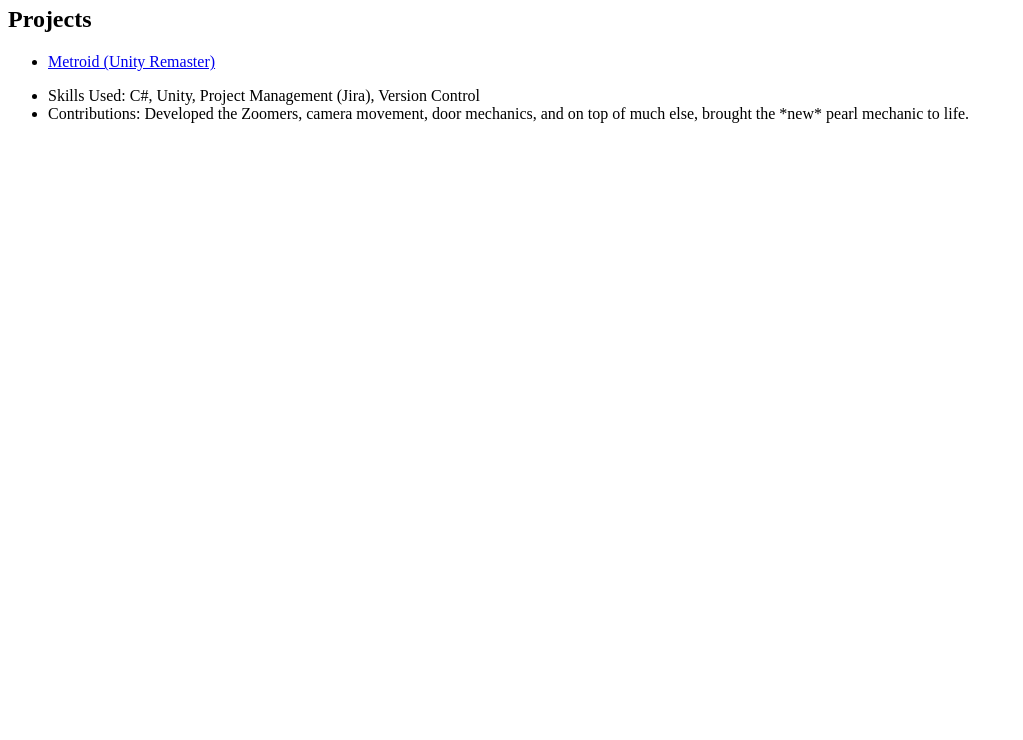
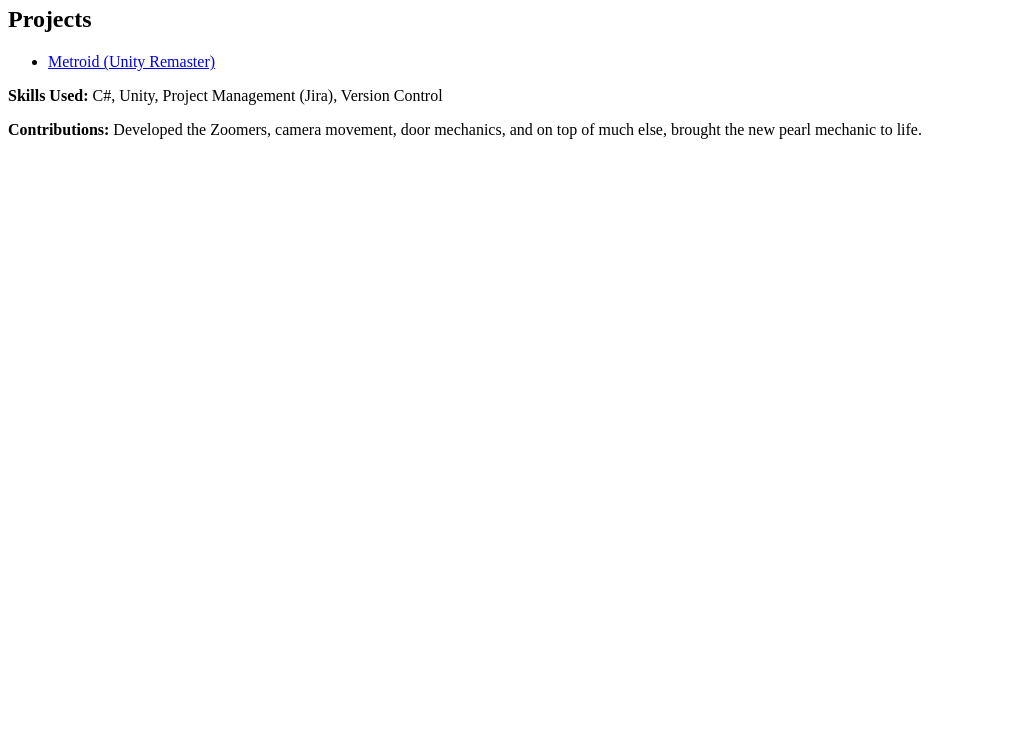
Before and after one commit to DJMorell/my-portfolio, a plain HTML site: page index.html in a window 1280 px wide. Shown: the part 60-800 px from the top of the page, without its empty margins (0-1023 px from the left). Drawn offline with Linux system fonts and the light colour scheme.

Commit message:
Add files via upload

```diff
--- a/index.html
+++ b/index.html
@@ -7,13 +7,11 @@
 
 <!-- TODO: Erase one of these two. Replace the 'href' link below with a link to your WebGL build page. -->
 <ul>
-<li><a href="https://djmorell.itch.io/metroid">Metroid (Unity Remaster)</a></li>
+    <li><a href="https://djmorell.itch.io/metroid">Metroid (Unity Remaster)</a></li>
 </ul>
 
-<ul>
-    <li> Skills Used: C#, Unity, Project Management (Jira), Version Control </li>
-    <li> Contributions: Developed the Zoomers, camera movement, door mechanics, and on top of much else, brought the *new* pearl mechanic to life. </li>
-</ul>
+<p><strong>Skills Used:</strong> C#, Unity, Project Management (Jira), Version Control</p>
+<p><strong>Contributions:</strong> Developed the Zoomers, camera movement, door mechanics, and on top of much else, brought the new pearl mechanic to life.</p>
 
 <!-- TIP: Rename this file "index.html", and it will become the default landing page whenever someone navigates their browser to your domain. -->
 </html>
```
